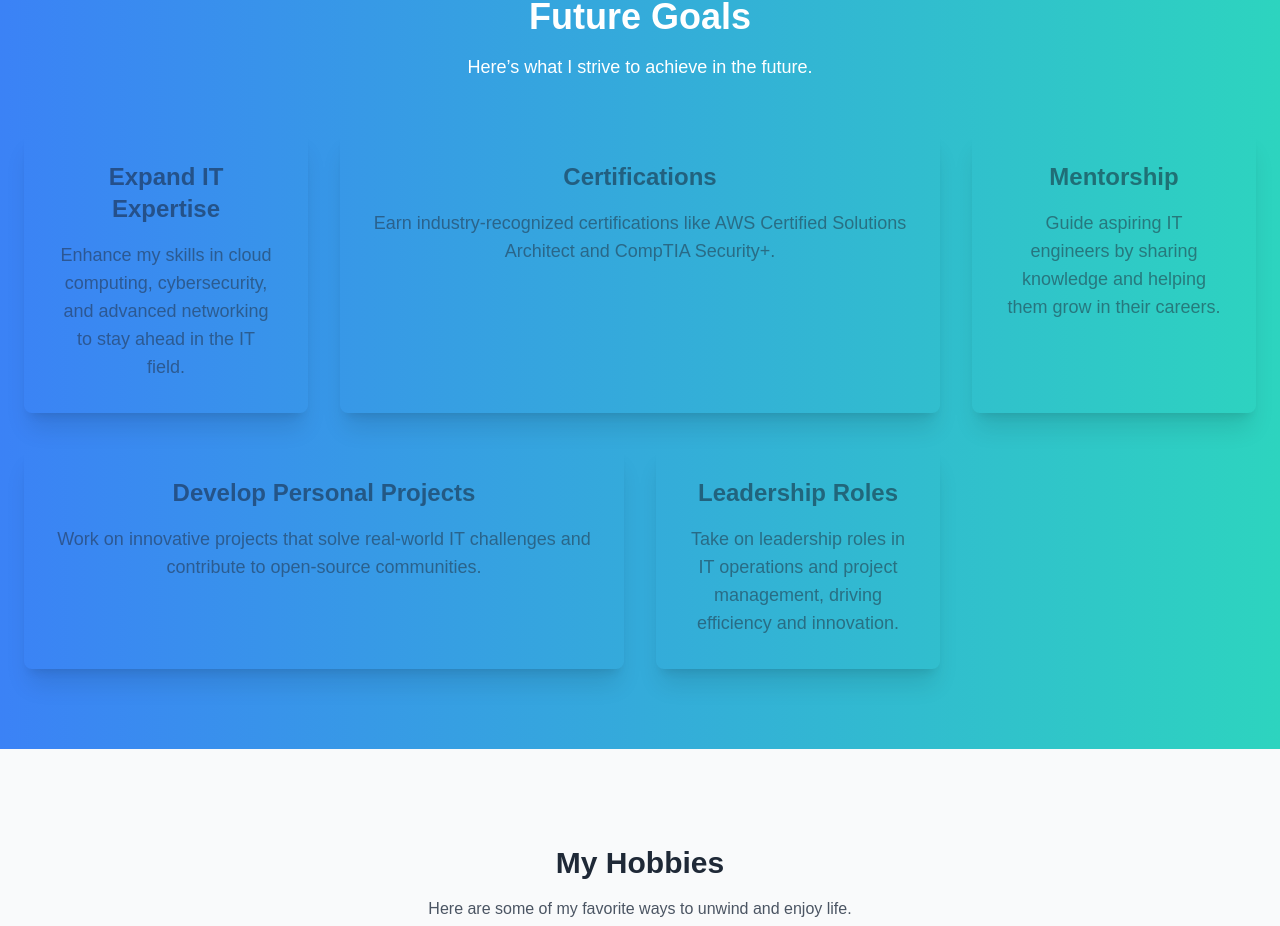
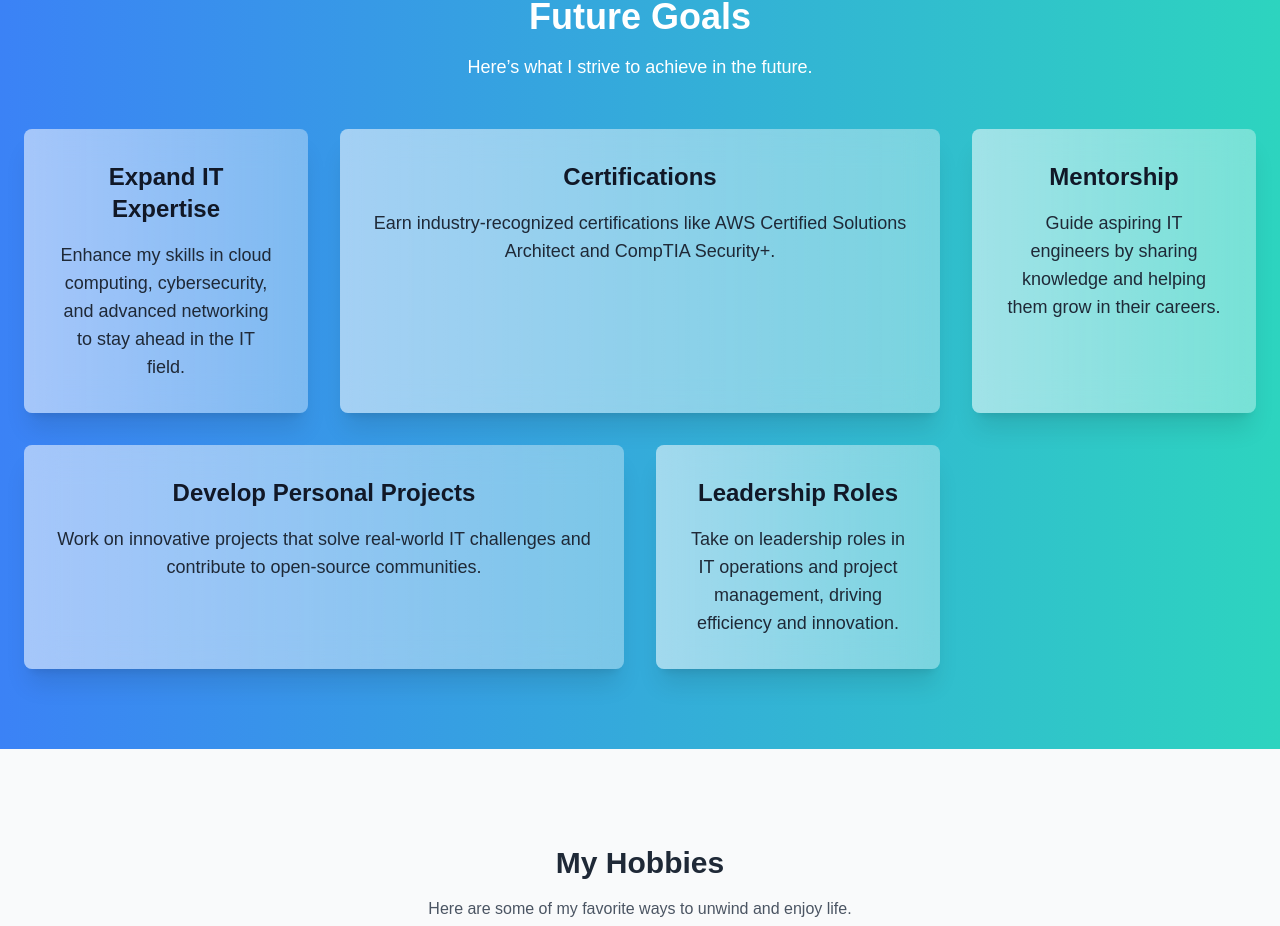
Before and after one commit to Zahid-sadi/sad-bin-moin, a Next.js app: page / in a window 1280 px wide. Shown: the part 2011-2937 px from the top of the page. Built offline with nearby package versions, Linux system fonts and the light colour scheme.

Commit message:
fixed card animation of hobby

```diff
--- a/components/Goal.jsx
+++ b/components/Goal.jsx
@@ -63,10 +63,12 @@ const FutureGoalsSection = () => {
                             animate={{ opacity: 1, y: 0 }}
                             transition={{ duration: 0.6, delay: index * 0.3 }}
                             whileHover={{ scale: 1.05 }}
-                            className={`relative opacity-50 p-8 rounded-lg shadow-xl hover:shadow-2xl transform transition-all ${goal.size}`}
+                            className={`relative p-8 rounded-lg shadow-xl transform transition-all bg-white/30 backdrop-blur-lg ${goal.size}`}
                         >
-                            {/* <div className="absolute inset-0 rounded-lg"></div> */}
-                            <div className="relative z-10 opacity-50 bg-transparent text-center">
+                            {/* Inner Layer for Additional Effect */}
+                            <div className="absolute inset-0 rounded-lg bg-gradient-to-r from-white/50 to-white/10 opacity-70 pointer-events-none"></div>
+
+                            <div className="relative z-10 text-center">
                                 <h3 className="text-2xl font-semibold text-gray-900">{goal.title}</h3>
                                 <p className="text-lg mt-4 text-gray-800">{goal.description}</p>
                             </div>
--- a/components/hobby.jsx
+++ b/components/hobby.jsx
@@ -30,7 +30,6 @@ const hobbies = [
     },
 ];
 
-
 const HobbySection = () => {
     return (
         <div id="hobbies" className="bg-gray-50 md:py-24 dark:bg-gray-800 py-12">
@@ -56,8 +55,8 @@ const HobbySection = () => {
                     {hobbies.map((hobby, index) => (
                         <motion.div
                             key={index}
-                            initial={{ rotateY: 180 }}
-                            animate={{ rotateY: 0 }}
+                            // initial={{ rotateY: 180 }}
+                            // animate={{ rotateY: 180 }}
                             transition={{ duration: 0.5 }}
                             whileHover={{ scale: 1.05 }}
                             className="relative bg-white dark:bg-gray-700 rounded-lg shadow-lg overflow-hidden"
```
